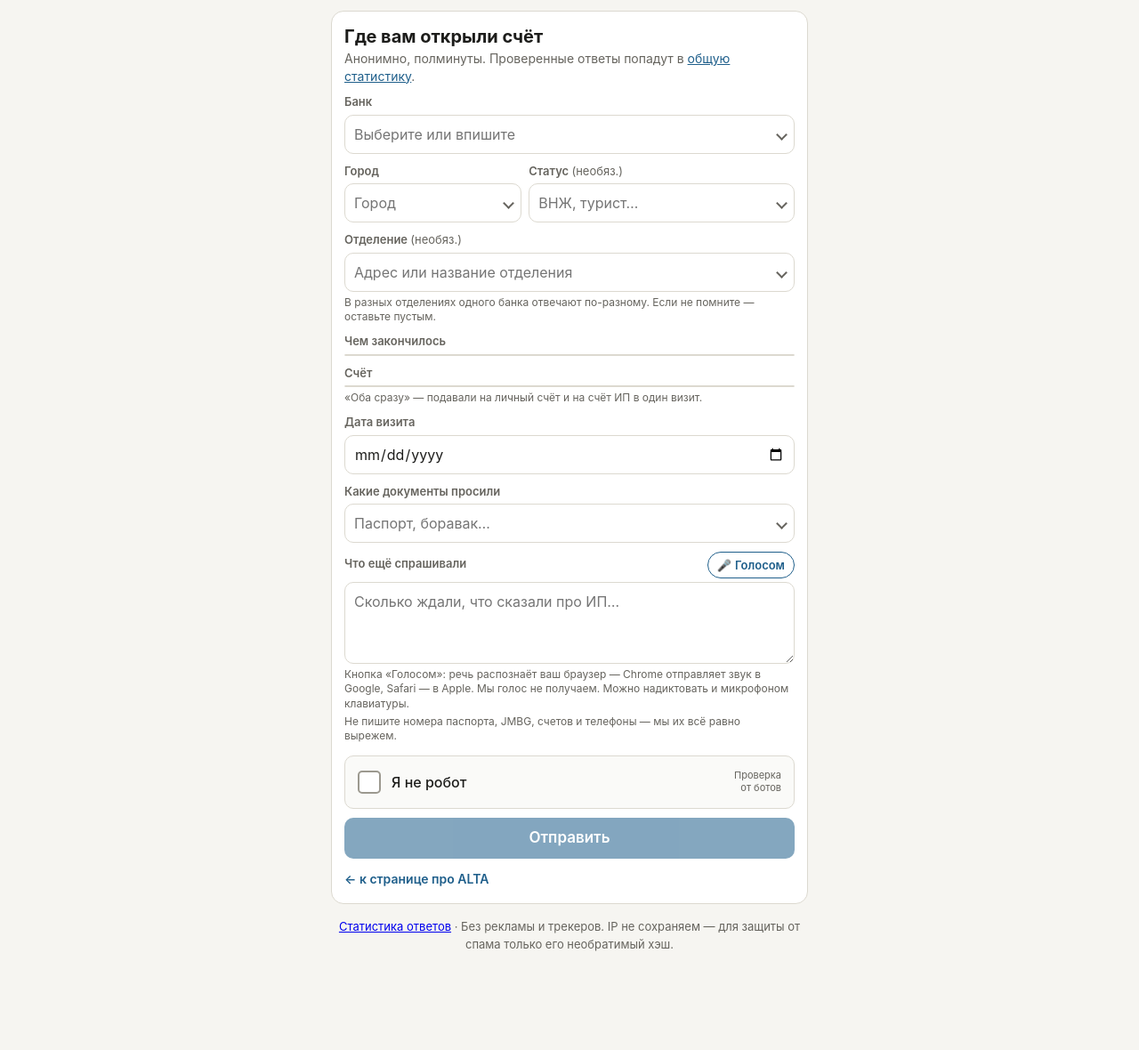
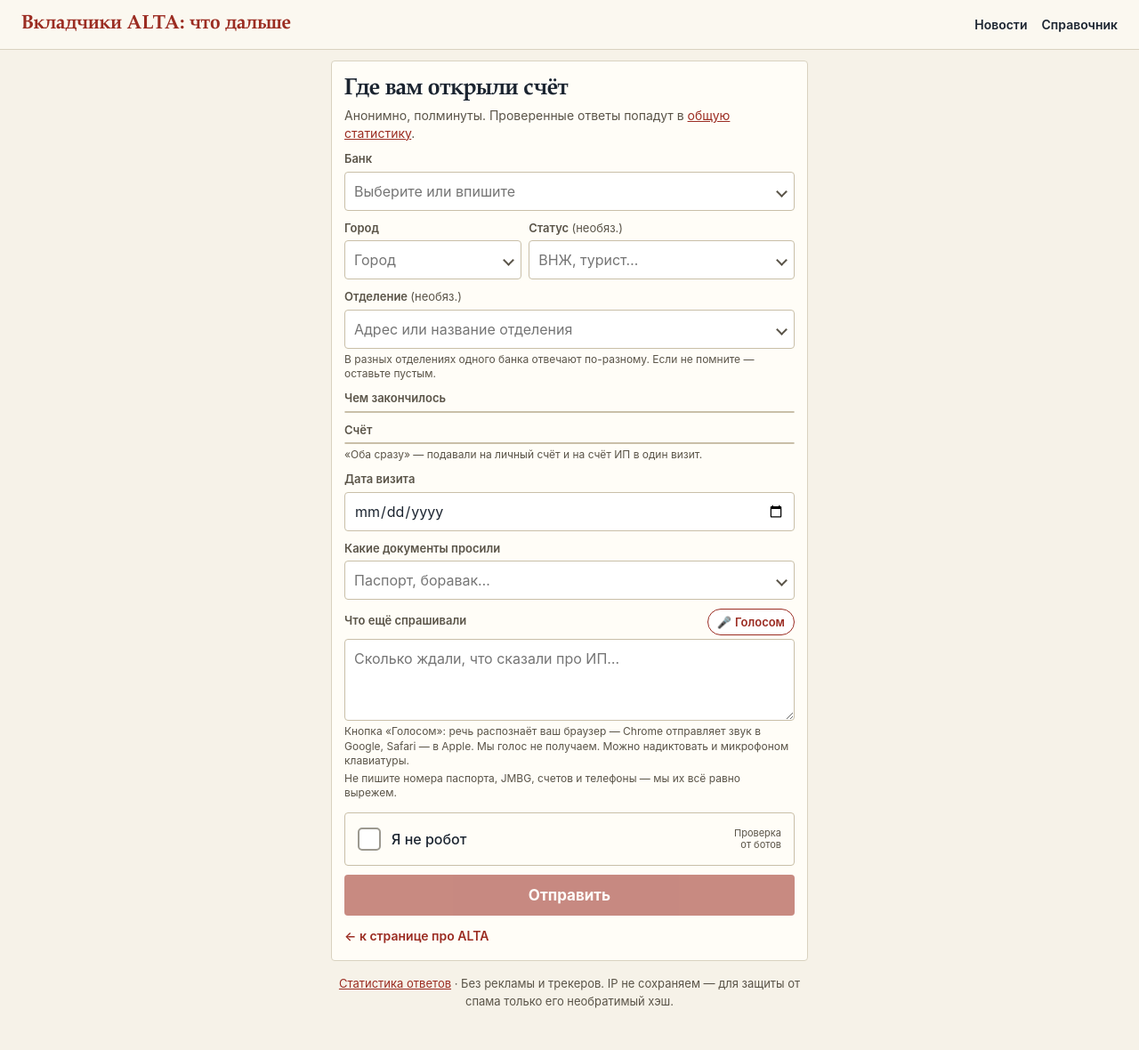
Before and after one commit to Smolevich/alta-bankruptcy, a Python web app: template backend/src/alta_feedback/templates/account.html in a window 1280 px wide. Shown: the whole page at 89% size. Before the commit the page ends 1069 px from the top, so only its background shows below. Run offline with Jinja, Linux system fonts and the light colour scheme; the template is opened without the code that fills it, so the values that code supplies are empty.

Commit message:
Forms in the site's style: paper, bordeaux, serif headings and the site header
base.html takes the palette, fonts and header the stats page already had, so the account form,
its thanks page, the corrections form and the proposals pages match the Starlight site. The header
follows the page language. Submission, proof-of-work and CSP are unchanged. Also keeps mark chips
from stretching when a document name wraps.

Claude-Session: https://claude.ai/code/session_01SPRMdNiQTFxpnKXVVaqZQn

```diff
--- a/backend/src/alta_feedback/templates/account.html
+++ b/backend/src/alta_feedback/templates/account.html
@@ -4,7 +4,7 @@
 <style>
   main.acc-main { padding: 12px 12px 32px; }
   .acc-card { padding: 16px 14px; }
-  .acc-card h1 { font-size: 20px; margin: 0 0 2px; }
+  .acc-card h1 { font-size: 26px; margin: 0 0 4px; }
   .acc-card .lead { font-size: 14px; margin: 0 0 10px; line-height: 1.4; }
   .acc .field { margin-top: 10px; min-width: 0; }
   .acc .lbl, .acc label.lbl {
@@ -14,7 +14,7 @@
   .acc .row2 { display: grid; grid-template-columns: 1fr 1fr; gap: 8px; }
   .acc input[type=text], .acc input[type=date], .acc textarea {
     display: block; width: 100%; min-width: 0; font: inherit; font-size: 16px; color: var(--ink);
-    background: #fff; border: 1px solid var(--line); border-radius: 10px; padding: 9px 10px; min-height: 42px;
+    background: #fff; border: 1px solid var(--field); border-radius: 4px; padding: 9px 10px; min-height: 42px;
   }
   .acc input[type=date] { -webkit-appearance: none; appearance: none; padding: 8px 10px; }
   .acc textarea { min-height: 76px; resize: vertical; }
@@ -29,7 +29,7 @@
   .acc .row2.wide-right { grid-template-columns: 4fr 6fr; }
   .combo-list {
     position: absolute; left: 0; right: 0; top: calc(100% + 4px); z-index: 10; margin: 0; padding: 4px 0;
-    list-style: none; background: #fff; border: 1px solid var(--line); border-radius: 10px;
+    list-style: none; background: #fff; border: 1px solid var(--line); border-radius: 4px;
     box-shadow: 0 8px 24px rgba(0, 0, 0, .12); max-height: 232px; overflow-y: auto;
     -webkit-overflow-scrolling: touch;
   }
@@ -40,7 +40,7 @@
   .tags:not(:empty) { margin-bottom: 6px; }
   .tag {
     display: inline-flex; align-items: center; gap: 2px; padding: 3px 4px 3px 9px; font-size: 13px;
-    background: #e6eef5; color: var(--accent); border-radius: 999px; line-height: 1.3;
+    background: var(--seal-soft); color: var(--accent); border-radius: 999px; line-height: 1.3;
   }
   .tag button {
     all: unset; cursor: pointer; width: 22px; height: 22px; text-align: center; line-height: 22px;
@@ -48,7 +48,7 @@
   }
   .tag button:hover { background: #d3e1ec; }
 
-  .seg { display: flex; border: 1px solid var(--line); border-radius: 10px; overflow: hidden; background: #fff; }
+  .seg { display: flex; border: 1px solid var(--field); border-radius: 4px; overflow: hidden; background: #fff; }
   .seg label { flex: 1 1 0; margin: 0; position: relative; min-width: 0; }
   .seg label + label { border-left: 1px solid var(--line); }
   .seg input { position: absolute; opacity: 0; width: 1px; height: 1px; }
@@ -75,7 +75,7 @@
   .pow { margin-top: 14px; }
   .pow-box {
     display: flex; align-items: center; gap: 12px; min-height: 60px; padding: 10px 14px;
-    background: #fafaf8; border: 1px solid var(--line); border-radius: 10px; cursor: pointer;
+    background: var(--surface); border: 1px solid var(--field); border-radius: 4px; cursor: pointer;
     user-select: none; -webkit-user-select: none; -webkit-tap-highlight-color: transparent;
   }
   .pow-box:focus-visible { outline: 2px solid var(--accent); outline-offset: 2px; }
--- a/backend/src/alta_feedback/templates/base.html
+++ b/backend/src/alta_feedback/templates/base.html
@@ -6,41 +6,55 @@
 <meta name="robots" content="{% block robots %}noindex{% endblock %}">
 <title>{% block title %}Предложить правку{% endblock %}</title>
 <style>
+  /* Та же схема, что у справочника на Starlight (src/styles/custom.css): бумага, чернила, бордо;
+     шрифты системные — CSP не пускает чужие. */
   :root {
-    --bg: #f6f5f1; --surface: #ffffff; --ink: #1d1d1b; --muted: #66645e;
-    --line: #dcd9d0; --accent: #1f5f8b; --accent-ink: #ffffff; --danger: #a3271f;
-    --danger-bg: #fbeceb; --ok: #23663a;
+    --serif: 'Iowan Old Style', 'Palatino Linotype', Palatino, 'Book Antiqua', Charter, Georgia, serif;
+    --bg: #f6f2e8; --surface: #fffdf7; --nav: #fbf8f0; --ink: #1b2430; --muted: #5a5448;
+    --line: #d9d2c0; --field: #c9bfa8; --accent: #9b2c22; --accent-ink: #ffffff; --seal-soft: #f3dcd7;
+    --danger: #9b2c22; --danger-bg: #f3dcd7; --ok: #2d6a4f; --ok-bg: #e3efe8;
   }
   * { box-sizing: border-box; }
   html { -webkit-text-size-adjust: 100%; }
+  html, body { overflow-x: clip; }
   body {
     margin: 0; background: var(--bg); color: var(--ink);
-    font: 16px/1.5 -apple-system, BlinkMacSystemFont, "Segoe UI", Roboto, "Helvetica Neue", Arial, sans-serif;
+    font: 16px/1.5 ui-sans-serif, -apple-system, 'Helvetica Neue', 'Segoe UI', Roboto, sans-serif;
   }
+  .site-header {
+    position: sticky; top: 0; z-index: 10; display: flex; align-items: center; justify-content: space-between;
+    gap: 12px; height: 56px; padding: 0 16px; background: var(--nav); border-bottom: 1px solid var(--line);
+  }
+  .site-title { min-width: 0; font: 600 16px/1.15 var(--serif); color: var(--accent); text-decoration: none; }
+  .site-nav { display: flex; gap: 16px; font-size: 14px; white-space: nowrap; }
+  .site-nav a { color: var(--ink); text-decoration: none; font-weight: 600; }
+  .site-nav a:hover, .site-title:hover { text-decoration: underline; }
+  .site-nav .wide { display: none; }
   main { max-width: 560px; margin: 0 auto; padding: 24px 16px 48px; }
   .card {
-    background: var(--surface); border: 1px solid var(--line); border-radius: 14px;
+    background: var(--surface); border: 1px solid var(--line); border-radius: 4px;
     padding: 20px 16px;
   }
-  h1 { font-size: 22px; line-height: 1.25; margin: 0 0 6px; }
+  h1, h2, h3 { font-family: var(--serif); letter-spacing: -0.01em; }
+  h1 { font-size: 24px; font-weight: 600; line-height: 1.2; margin: 0 0 6px; }
   .lead { color: var(--muted); margin: 0 0 20px; font-size: 15px; }
   label { display: block; font-weight: 600; margin: 18px 0 6px; font-size: 15px; }
   .hint { display: block; font-weight: 400; color: var(--muted); font-size: 13px; margin-top: 2px; }
   input[type=text], textarea {
     width: 100%; font: inherit; font-size: 16px; color: var(--ink); background: #fff;
-    border: 1px solid var(--line); border-radius: 10px; padding: 11px 12px;
+    border: 1px solid var(--field); border-radius: 4px; padding: 11px 12px;
   }
   textarea { min-height: 160px; resize: vertical; }
-  input:focus, textarea:focus { outline: 2px solid var(--accent); outline-offset: 1px; border-color: var(--accent); }
+  input:focus, textarea:focus { outline: none; border-color: var(--accent); box-shadow: 0 0 0 3px var(--seal-soft); }
   .trap { position: absolute; left: -10000px; width: 1px; height: 1px; overflow: hidden; }
   .errors {
-    background: var(--danger-bg); color: var(--danger); border-radius: 10px;
+    background: var(--danger-bg); color: var(--danger); border-radius: 4px;
     padding: 10px 12px; margin: 0 0 8px; font-size: 15px;
   }
   .errors p { margin: 0; }
   button {
-    display: block; width: 100%; margin-top: 22px; min-height: 48px; border: 0; border-radius: 10px;
-    background: var(--accent); color: var(--accent-ink); font: inherit; font-weight: 600; font-size: 17px;
+    display: block; width: 100%; margin-top: 22px; min-height: 48px; border: 0; border-radius: 4px;
+    background: var(--accent); color: var(--accent-ink); font: inherit; font-weight: 700; font-size: 17px;
     cursor: pointer;
   }
   button:hover { filter: brightness(1.08); }
@@ -48,10 +62,14 @@
   .back:hover { text-decoration: underline; }
   .done { font-size: 40px; line-height: 1; color: var(--ok); margin: 0 0 10px; }
   .foot { color: var(--muted); font-size: 13px; margin-top: 16px; text-align: center; }
+  .foot a, .lead a { color: var(--accent); }
   @media (min-width: 720px) {
-    main { padding-top: 56px; }
+    .site-header { padding: 0 24px; }
+    .site-title { font-size: 22px; }
+    .site-nav .wide { display: inline; }
+    main { padding-top: 48px; }
     .card { padding: 32px 32px 28px; }
-    h1 { font-size: 26px; }
+    h1 { font-size: 30px; }
   }
 </style>
 <link rel="icon" href="/favicon.svg" type="image/svg+xml">
@@ -61,7 +79,17 @@
 {% block beacon %}<script type="module" src="https://static.cloudflareinsights.com/beacon.min.js" data-cf-beacon='{"token": "fe16933a65524594b31524da4c01f99c"}'></script>{% endblock %}
 </head>
 <body>
-{% block header %}{% endblock %}
+{% set site_title = {"en": "ALTA depositors: what's next", "sr-Latn": "Štediše ALTA banke: šta dalje"} %}
+{% set lang_root = {"en": "/en/", "sr-Latn": "/sr/"} %}
+{% set nav_labels = {"en": ("News", "Guide"), "sr-Latn": ("Novosti", "Vodič")} %}
+{% set current = html_lang | default('ru') %}
+{% block header %}
+<header class="site-header">
+  <a class="site-title" href="{{ lang_root.get(current, '/') }}">{{ site_title.get(current, 'Вкладчики ALTA: что дальше') }}</a>
+  {%- set labels = nav_labels.get(current, ("Новости", "Справочник")) %}
+  <nav class="site-nav" aria-label="{{ labels[1] }}"><a class="wide" href="{{ lang_root.get(current, '/') }}novosti/">{{ labels[0] }}</a><a href="{{ lang_root.get(current, '/') }}">{{ labels[1] }}</a></nav>
+</header>
+{% endblock %}
 <main class="{% block main_class %}{% endblock %}">
 {% block content %}{% endblock %}
 </main>
--- a/backend/src/alta_feedback/templates/proposals_admin.html
+++ b/backend/src/alta_feedback/templates/proposals_admin.html
@@ -14,7 +14,7 @@
   .login input { flex: 1 1 220px; }
   button { width: auto; margin: 0; min-height: 40px; padding: 0 16px; font-size: 15px; }
   button.ghost { background: transparent; color: var(--accent); border: 1px solid var(--line); }
-  select { font: inherit; font-size: 15px; padding: 8px 10px; border: 1px solid var(--line); border-radius: 10px; background: #fff; color: var(--ink); }
+  select { font: inherit; font-size: 15px; padding: 8px 10px; border: 1px solid var(--line); border-radius: 4px; background: #fff; color: var(--ink); }
   .tools { display: flex; gap: 8px; align-items: center; flex-wrap: wrap; }
   .msg { font-size: 14px; margin: 8px 0; }
   .msg.err { color: var(--danger); }
```
Also changed, not shown: backend/src/alta_feedback/templates/proposals.html (+4 -4 lines), backend/src/alta_feedback/templates/stats.html (+2 -30 lines), backend/tests/test_account_app.py (+17 -0 lines), backend/tests/test_proposals_app.py (+11 -0 lines).
